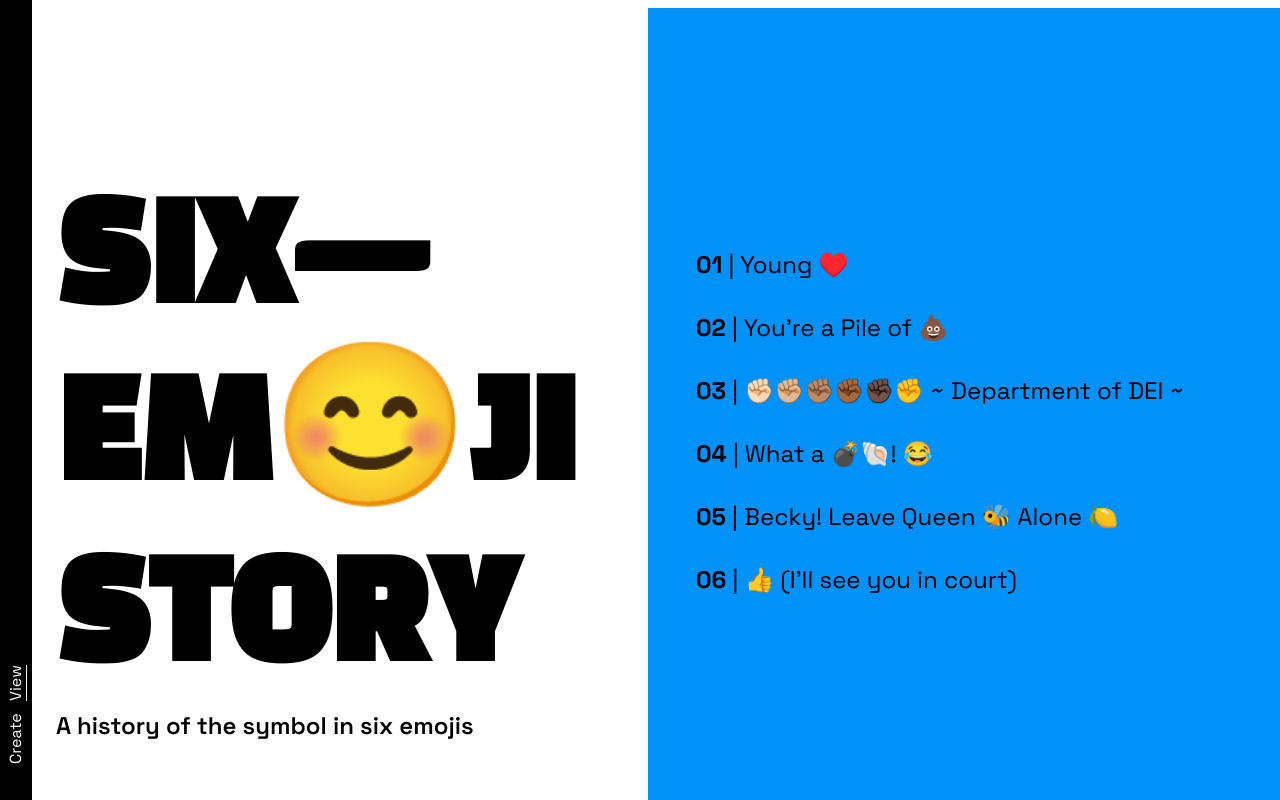
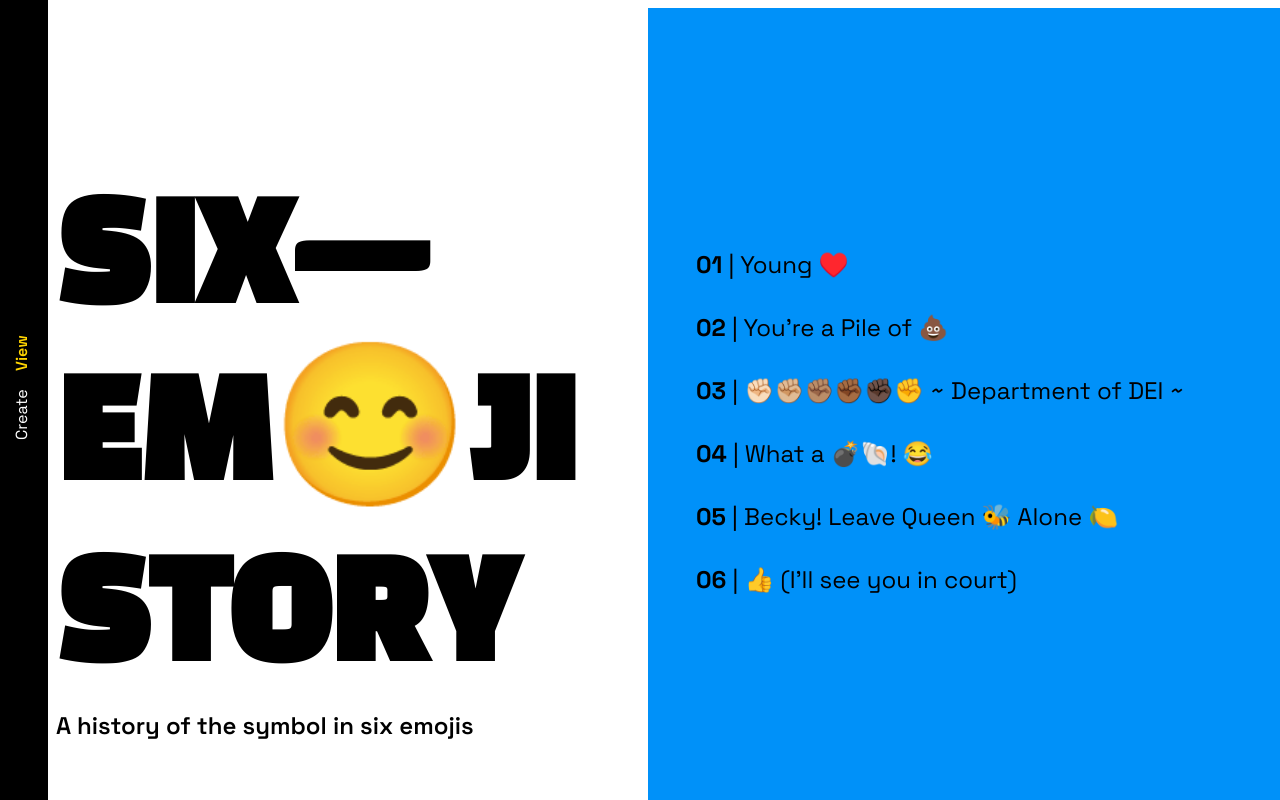
Before and after one commit to divya-mehra/sixemojistory, a React (Vite) app: page / in a window 1280 px wide. Shown: the top 800 px of the page. Built offline with nearby package versions, Linux system fonts and the light colour scheme; a web font is replaced by a local one.

Commit message:
added padding conditional

```diff
--- a/src/panels/grid-panel/GridPanel.jsx
+++ b/src/panels/grid-panel/GridPanel.jsx
@@ -16,7 +16,11 @@ const GridPanel = ({ currentEmoji }) => {
 
   return (
     <>
-      <div className={`${styles.gridPanel}`}>
+      <div
+        className={`${styles.gridPanel}`}
+        style={{ paddingBottom: currentEmoji === "thumbsup" ? "25%" : "0px",
+       }}
+      >
         {divArr.map((item) => {
           return (
             <GridRect key={item.id} id={item.id} currentEmoji={currentEmoji} />
--- a/src/panels/grid-panel/GridRect.jsx
+++ b/src/panels/grid-panel/GridRect.jsx
@@ -58,8 +58,6 @@ const GridRect = ({ id, currentEmoji }) => {
   }, [currentEmoji]);
 
 
-
-
   const doNothing = () => {
     // do nothing
   };
--- a/src/panels/start-panel/UserStartPanelLeft.jsx
+++ b/src/panels/start-panel/UserStartPanelLeft.jsx
@@ -4,8 +4,9 @@ const UserStartPanelLeft = () => {
   return (
     <div className={styles.startPanelLeft}>
       <div>
-        <h1 style={{ textTransform: "uppercase" }}>
-          <div>Got some-thing to emoji?</div>
+        <h1 style={{ textTransform: "uppercase", fontSize: "8rem" }}>
+          {/* <div>Got an emoji story?</div> */}
+          <div>Got a story to emoji?</div>
         </h1>
         <h2>Try it out for yourself</h2>
       </div>
--- a/src/panels/text-panel/UserTextPanel.jsx
+++ b/src/panels/text-panel/UserTextPanel.jsx
@@ -18,7 +18,7 @@ const UserTextPanel = () => {
         type="text"
         // value={inputValue}
         // onChange={handleInputChange}
-        placeholder="Enter text here"
+        placeholder="Add text to accompany your emoji here."
       />
     </div>
   );
--- a/src/story/story.module.css
+++ b/src/story/story.module.css
@@ -8,7 +8,7 @@
   position: fixed;
   top: 0;
   left: 0;
-  width: 32px;
+  width: 3em;
   height: 100vh;
   background-color: #000000;
   transition: opacity 0.5s ease;
@@ -19,26 +19,24 @@
 /* Styling for the menu items */
 ul {
   list-style-type: none;
-  padding: 0px;
-  margin: 0;
   display: flex;
   flex-direction: column;
-  justify-content: flex-end;
-  gap: 32px;
+  justify-content: center;
+  padding-left: 0.7em;
   height: 100%;
+  gap: 48px;
 }
 
 .SideStickyNavLink {
   color: #fff;
-  padding: 5px;
   cursor: pointer;
   transform: rotate(-90deg);
   transform-origin: left top;
-
 }
 
-.SideStickyNavLinkActive
-{
-  text-decoration: underline;
+.SideStickyNavLinkActive {
+  color: #ffd500;
+  font-weight: 600;
+  /* text-decoration: underline; */
   text-underline-offset: 0.3em;
 }
```
Also changed, not shown: src/panels/text-panel/FormattedText.jsx (deleted, +0 -22 lines).
